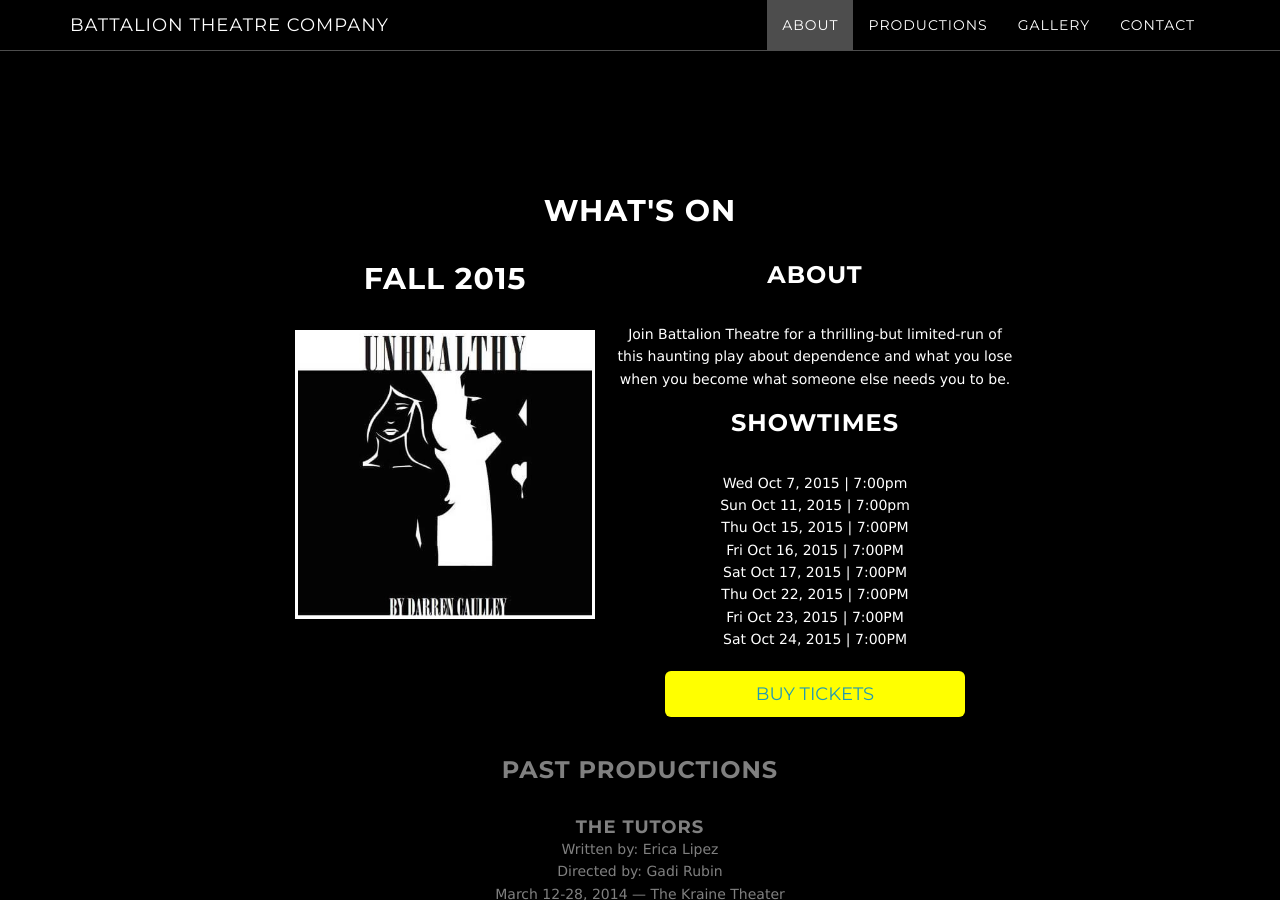
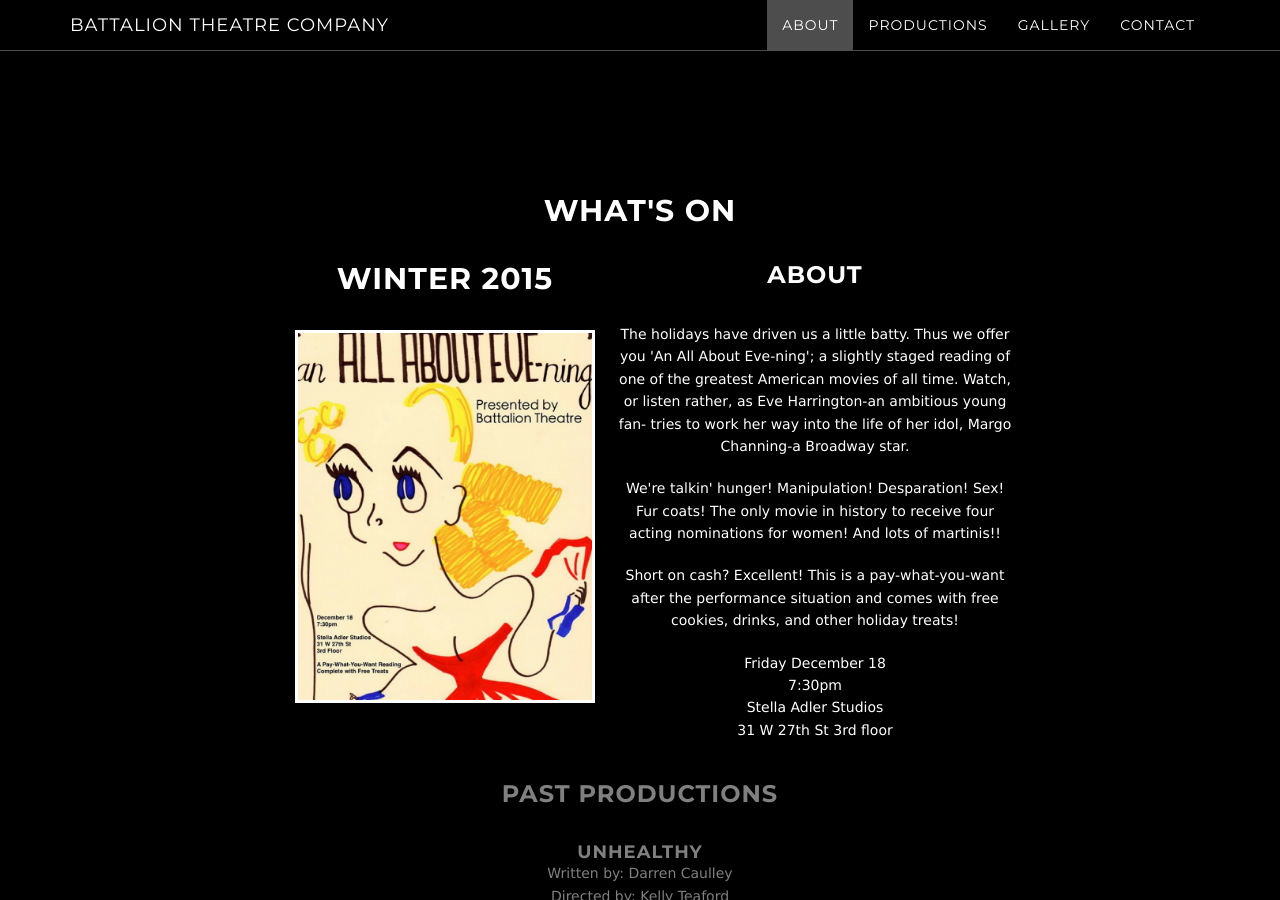
Before and after one commit to battaliontheatre/battalion, a Jekyll site: the page built from index.html, in a window 1280 px wide and 900 px high, scrolled down 2116 px. Built offline with Jekyll 4.4.1, drawn with Linux system fonts in a browser that asks for light colours; some of the changed text lies outside the part shown.

Commit message:
Update production section

```diff
--- a/_includes/productions.html
+++ b/_includes/productions.html
@@ -5,28 +5,33 @@
           <h2>What's On</h2>
 
           <div id="current-productions-title">
-            <h2>Fall 2015</h2>
-            <img src="/img/unhealthy.jpg" alt="Unhealthy">
+            <h2>Winter 2015</h2>
+            <img src="/img/eve.jpg" alt="All about Eve">
           </div>
 
           <div id="current-productions-more-info">
             <h3>About</h3>
-            <p>Join Battalion Theatre for a thrilling-but limited-run of this haunting play about dependence and what you lose when you become what someone else needs you to be.</p>
+            <p>The holidays have driven us a little batty. Thus we offer you 'An All About Eve-ning'; a slightly staged reading of one of the greatest American movies of all time. Watch, or listen rather, as Eve Harrington-an ambitious young fan- tries to work her way into the life of her idol, Margo Channing-a Broadway star.</p>
             <br>
-            <h3>Showtimes</h3>
-            <p>Wed Oct 7,  2015 | 7:00pm</p>
-            <p>Sun Oct 11, 2015 | 7:00pm</p>
-            <p>Thu Oct 15, 2015 | 7:00PM</p>
-            <p>Fri Oct 16, 2015 | 7:00PM</p>
-            <p>Sat Oct 17, 2015 | 7:00PM</p>
-            <p>Thu Oct 22, 2015 | 7:00PM</p>
-            <p>Fri Oct 23, 2015 | 7:00PM</p>
-            <p>Sat Oct 24, 2015 | 7:00PM</p>
-            <a href="http://www.horsetrade.info/event/6fdf6bfd35cf87d31ffffaa05af9e310" alt="Horse Trade Tickets" id="tickets-button" class="btn btn-lg">Buy Tickets</a>
+            <p>We're talkin' hunger! Manipulation! Desparation! Sex! Fur coats! The only movie in history to receive four acting nominations for women! And lots of martinis!!</p>
+            <br>
+            <p>Short on cash? Excellent! This is a pay-what-you-want after the performance situation and comes with free cookies, drinks, and other holiday treats!</p>
+            <br>
+            <p>Friday December 18</p>
+            <p>7:30pm</p>
+            <p>Stella Adler Studios</p>
+            <p>31 W 27th St 3rd floor</p>
           </div>
 
           <div id="past-productions">
             <h3>Past Productions</h3>
+            <h4>UNHEALTHY</h4>
+            <p>Written by: Darren Caulley</p>
+            <p>Directed by: Kelly Teaford</p>
+            <p>October 7-24, 2015 — The Kraine Theater</p>
+
+            <br>
+
             <h4>THE TUTORS</h4>
             <p>Written by: Erica Lipez</p>
             <p>Directed by: Gadi Rubin</p>
```
Also changed, not shown: img/eve.jpg (added), img/unhealthy.jpg (deleted).
